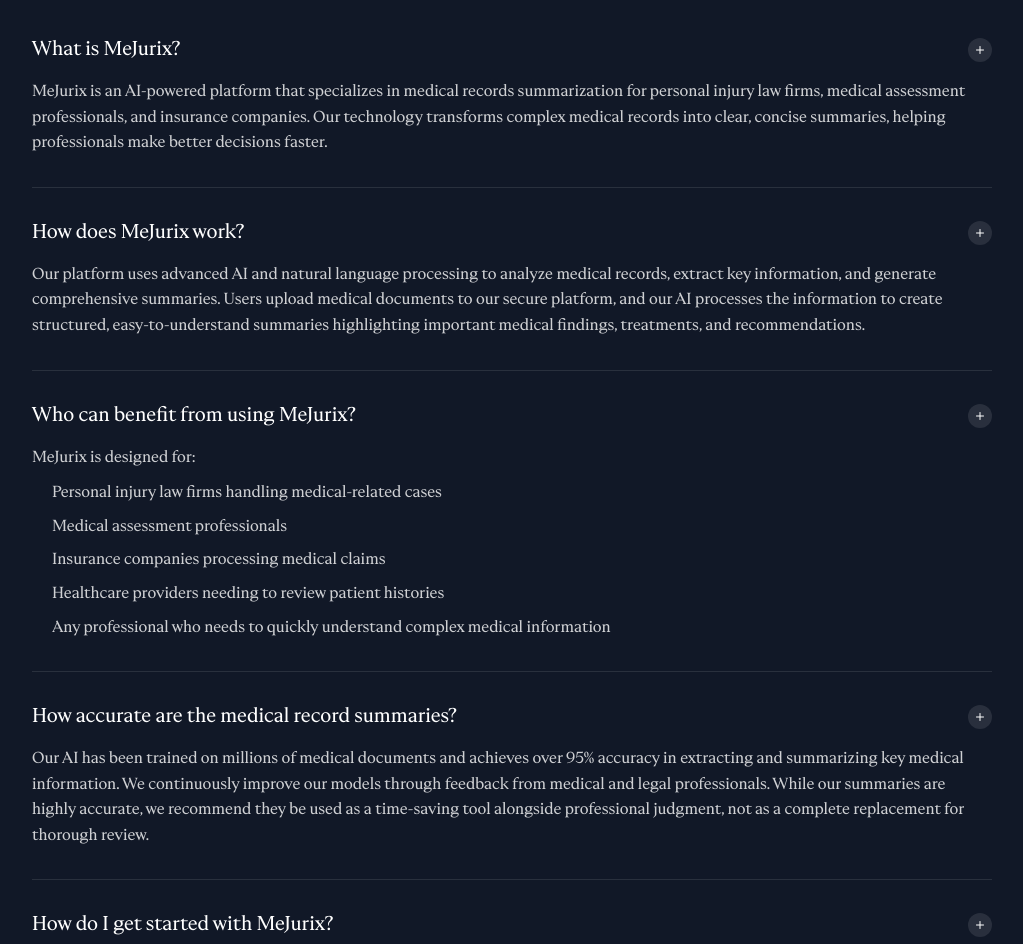
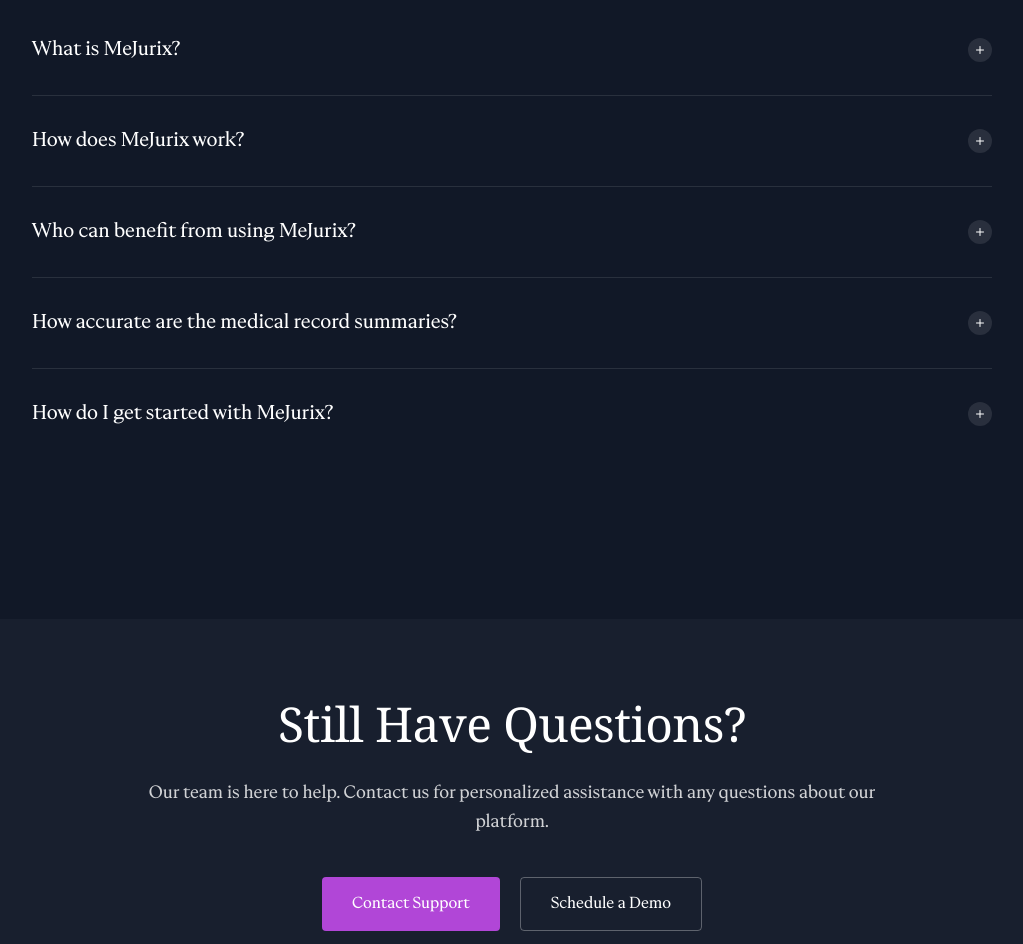
Before and after one commit to ScriptKitKat/mejuri, a Next.js app in the folder my-app/: page /faq in a window 1280 px wide. Shown: the part 568-1512 px from the top of the page, without its empty margins (128-1151 px from the left). Built offline with nearby package versions, Linux system fonts and the light colour scheme.

Commit message:
faq page

```diff
--- a/my-app/app/faq/page.tsx
+++ b/my-app/app/faq/page.tsx
@@ -1,7 +1,120 @@
+"use client"
+
+import { useState } from "react"
 import Navbar from "@/components/navbar"
 import Footer from "@/components/footer"
 
+// FAQ data organized by categories
+const faqData = {
+  general: [
+    {
+      question: "What is MeJurix?",
+      answer:
+        "MeJurix is an AI-powered platform that specializes in medical records summarization for personal injury law firms, medical assessment professionals, and insurance companies. Our technology transforms complex medical records into clear, concise summaries, helping professionals make better decisions faster.",
+    },
+    {
+      question: "How does MeJurix work?",
+      answer:
+        "Our platform uses advanced AI and natural language processing to analyze medical records, extract key information, and generate comprehensive summaries. Users upload medical documents to our secure platform, and our AI processes the information to create structured, easy-to-understand summaries highlighting important medical findings, treatments, and recommendations.",
+    },
+    {
+      question: "Who can benefit from using MeJurix?",
+      answer:
+        "MeJurix is designed for:\n• Personal injury law firms handling medical-related cases\n• Medical assessment professionals\n• Insurance companies processing medical claims\n• Healthcare providers needing to review patient histories\n• Any professional who needs to quickly understand complex medical information",
+    },
+    {
+      question: "How accurate are the medical record summaries?",
+      answer:
+        "Our AI has been trained on millions of medical documents and achieves over 95% accuracy in extracting and summarizing key medical information. We continuously improve our models through feedback from medical and legal professionals. While our summaries are highly accurate, we recommend they be used as a time-saving tool alongside professional judgment, not as a complete replacement for thorough review.",
+    },
+    {
+      question: "How do I get started with MeJurix?",
+      answer:
+        "Getting started is easy:\n1. Request a demo through our website to see how MeJurix works with your specific use case\n2. Our team will guide you through the onboarding process and help set up your account\n3. Upload your medical records to our secure platform\n4. Receive comprehensive summaries within minutes\n5. Integrate the summaries into your workflow",
+    },
+  ],
+  platform: [
+    {
+      question: "What file formats does MeJurix support?",
+      answer:
+        "MeJurix supports a wide range of file formats including PDF, DOC, DOCX, JPG, PNG, and TIFF. Our platform can process scanned documents using OCR technology to extract text from images.",
+    },
+    {
+      question: "How long does it take to process a medical record?",
+      answer:
+        "Processing time depends on the length and complexity of the medical record. Most documents are processed within minutes, while larger files or batches may take up to an hour. Our platform provides real-time status updates so you always know when your summaries will be ready.",
+    },
+    {
+      question: "Can I customize the summary format?",
+      answer:
+        "Yes, MeJurix offers customization options to tailor summaries to your specific needs. You can select different summary formats, highlight specific medical conditions or treatments, and adjust the level of detail included in each summary.",
+    },
+    {
+      question: "Does MeJurix integrate with other software?",
+      answer:
+        "Yes, we offer API integrations with popular case management systems, document management platforms, and electronic health record systems. Our team can work with you to set up custom integrations for your specific workflow needs.",
+    },
+  ],
+  security: [
+    {
+      question: "How does MeJurix ensure data security?",
+      answer:
+        "MeJurix employs enterprise-grade security measures including end-to-end encryption, secure cloud storage, and strict access controls. We are HIPAA compliant and follow industry best practices for data protection. Our platform undergoes regular security audits and penetration testing.",
+    },
+    {
+      question: "Is MeJurix HIPAA compliant?",
+      answer:
+        "Yes, MeJurix is fully HIPAA compliant. We implement all required technical, physical, and administrative safeguards to protect personal health information (PHI). We provide Business Associate Agreements (BAAs) to all clients who handle PHI.",
+    },
+    {
+      question: "Who has access to my uploaded documents?",
+      answer:
+        "Only authorized users within your organization can access your uploaded documents and generated summaries. Our staff does not access client data except in rare cases where technical support is requested, and only with explicit permission.",
+    },
+  ],
+  pricing: [
+    {
+      question: "How is MeJurix priced?",
+      answer:
+        "MeJurix offers flexible subscription plans based on your organization's needs. Pricing is typically determined by the volume of documents processed monthly and the number of users who need access to the platform. Contact our sales team for a customized quote.",
+    },
+    {
+      question: "Is there a free trial available?",
+      answer:
+        "Yes, we offer a 14-day free trial that includes processing up to 50 pages of medical records. This allows you to experience the platform's capabilities with your own documents before committing to a subscription.",
+    },
+    {
+      question: "Are there any long-term contracts?",
+      answer:
+        "We offer both monthly and annual subscription options. Annual subscriptions come with a discount compared to monthly billing. We don't require long-term commitments beyond your chosen billing cycle.",
+    },
+  ],
+}
+
 export default function FAQPage() {
+  // State for active category
+  const [activeCategory, setActiveCategory] = useState("general")
+
+  // State for expanded questions
+  const [expandedQuestions, setExpandedQuestions] = useState<Record<string, boolean>>({})
+
+  // Toggle question expansion
+  const toggleQuestion = (questionId: string) => {
+    setExpandedQuestions((prev) => ({
+      ...prev,
+      [questionId]: !prev[questionId],
+    }))
+  }
+
+  // Format answer text with line breaks
+  const formatAnswer = (text: string) => {
+    return text.split("\n").map((line, i) => (
+      <p key={i} style={{ marginBottom: i < text.split("\n").length - 1 ? "8px" : "0" }}>
+        {line}
+      </p>
+    ))
+  }
+
   return (
     <div style={{ backgroundColor: "#111827", color: "white", minHeight: "100vh" }}>
       <Navbar />
@@ -57,58 +170,24 @@
               marginBottom: "60px",
             }}
           >
+            {Object.keys(faqData).map((category) => (
               <button
+                key={category}
+                onClick={() => setActiveCategory(category)}
                 style={{
                   padding: "10px 25px",
                   border: "1px solid rgba(255, 255, 255, 0.3)",
                   borderRadius: "30px",
-                backgroundColor: "#B146D7",
+                  backgroundColor: activeCategory === category ? "#B146D7" : "transparent",
                   color: "white",
                   fontSize: "16px",
                   cursor: "pointer",
+                  transition: "background-color 0.3s ease",
                 }}
               >
-              General
+                {category.charAt(0).toUpperCase() + category.slice(1)}
               </button>
-            <button
-              style={{
-                padding: "10px 25px",
-                border: "1px solid rgba(255, 255, 255, 0.3)",
-                borderRadius: "30px",
-                backgroundColor: "transparent",
-                color: "white",
-                fontSize: "16px",
-                cursor: "pointer",
-              }}
-            >
-              Platform
-            </button>
-            <button
-              style={{
-                padding: "10px 25px",
-                border: "1px solid rgba(255, 255, 255, 0.3)",
-                borderRadius: "30px",
-                backgroundColor: "transparent",
-                color: "white",
-                fontSize: "16px",
-                cursor: "pointer",
-              }}
-            >
-              Security
-            </button>
-            <button
-              style={{
-                padding: "10px 25px",
-                border: "1px solid rgba(255, 255, 255, 0.3)",
-                borderRadius: "30px",
-                backgroundColor: "transparent",
-                color: "white",
-                fontSize: "16px",
-                cursor: "pointer",
-              }}
-            >
-              Pricing
-            </button>
+            ))}
           </div>
 
           {/* FAQ Items */}
@@ -122,18 +201,27 @@
                 textAlign: "center",
               }}
             >
-              General Questions
+              {activeCategory.charAt(0).toUpperCase() + activeCategory.slice(1)} Questions
             </h2>
 
-            {/* FAQ Item 1 */}
+            {faqData[activeCategory as keyof typeof faqData].map((item, index) => {
+              const questionId = `${activeCategory}-${index}`
+              const isExpanded = expandedQuestions[questionId] || false
+
+              return (
                 <div
+                  key={questionId}
                   style={{
-                marginBottom: "30px",
-                borderBottom: "1px solid rgba(255, 255, 255, 0.1)",
+                    marginBottom: index < faqData[activeCategory as keyof typeof faqData].length - 1 ? "30px" : "0",
+                    borderBottom:
+                      index < faqData[activeCategory as keyof typeof faqData].length - 1
+                        ? "1px solid rgba(255, 255, 255, 0.1)"
+                        : "none",
                     paddingBottom: "30px",
                   }}
                 >
                   <div
+                    onClick={() => toggleQuestion(questionId)}
                     style={{
                       display: "flex",
                       justifyContent: "space-between",
@@ -141,7 +229,7 @@
                       cursor: "pointer",
                     }}
                   >
-                <h3 style={{ fontSize: "20px", fontWeight: "500" }}>What is MeJurix?</h3>
+                    <h3 style={{ fontSize: "20px", fontWeight: "500" }}>{item.question}</h3>
                     <div
                       style={{
                         width: "24px",
@@ -151,211 +239,44 @@
                         display: "flex",
                         alignItems: "center",
                         justifyContent: "center",
+                        transition: "transform 0.3s ease",
+                        transform: isExpanded ? "rotate(45deg)" : "rotate(0deg)",
                       }}
                     >
                       <svg width="12" height="12" viewBox="0 0 24 24" fill="none" xmlns="http://www.w3.org/2000/svg">
-                    <path d="M12 5V19" stroke="white" strokeWidth="2" strokeLinecap="round" strokeLinejoin="round" />
-                    <path d="M5 12H19" stroke="white" strokeWidth="2" strokeLinecap="round" strokeLinejoin="round" />
+                        <path
+                          d="M12 5V19"
+                          stroke="white"
+                          strokeWidth="2"
+                          strokeLinecap="round"
+                          strokeLinejoin="round"
+                        />
+                        <path
+                          d="M5 12H19"
+                          stroke="white"
+                          strokeWidth="2"
+                          strokeLinecap="round"
+                          strokeLinejoin="round"
+                        />
                       </svg>
                     </div>
                   </div>
-              <div style={{ marginTop: "15px", fontSize: "16px", lineHeight: "1.6", opacity: "0.8" }}>
-                MeJurix is an AI-powered platform that specializes in medical records summarization for personal injury
-                law firms, medical assessment professionals, and insurance companies. Our technology transforms complex
-                medical records into clear, concise summaries, helping professionals make better decisions faster.
+                  <div
+                    style={{
+                      marginTop: isExpanded ? "15px" : "0",
+                      fontSize: "16px",
+                      lineHeight: "1.6",
+                      opacity: "0.8",
+                      maxHeight: isExpanded ? "1000px" : "0",
+                      overflow: "hidden",
+                      transition: "all 0.3s ease",
+                    }}
+                  >
+                    {isExpanded && formatAnswer(item.answer)}
                   </div>
                 </div>
-
-            {/* FAQ Item 2 */}
-            <div
-              style={{
-                marginBottom: "30px",
-                borderBottom: "1px solid rgba(255, 255, 255, 0.1)",
-                paddingBottom: "30px",
-              }}
-            >
-              <div
-                style={{
-                  display: "flex",
-                  justifyContent: "space-between",
-                  alignItems: "center",
-                  cursor: "pointer",
-                }}
-              >
-                <h3 style={{ fontSize: "20px", fontWeight: "500" }}>How does MeJurix work?</h3>
-                <div
-                  style={{
-                    width: "24px",
-                    height: "24px",
-                    borderRadius: "50%",
-                    backgroundColor: "rgba(255, 255, 255, 0.1)",
-                    display: "flex",
-                    alignItems: "center",
-                    justifyContent: "center",
-                  }}
-                >
-                  <svg width="12" height="12" viewBox="0 0 24 24" fill="none" xmlns="http://www.w3.org/2000/svg">
-                    <path d="M12 5V19" stroke="white" strokeWidth="2" strokeLinecap="round" strokeLinejoin="round" />
-                    <path d="M5 12H19" stroke="white" strokeWidth="2" strokeLinecap="round" strokeLinejoin="round" />
-                  </svg>
-                </div>
-              </div>
-              <div style={{ marginTop: "15px", fontSize: "16px", lineHeight: "1.6", opacity: "0.8" }}>
-                Our platform uses advanced AI and natural language processing to analyze medical records, extract key
-                information, and generate comprehensive summaries. Users upload medical documents to our secure
-                platform, and our AI processes the information to create structured, easy-to-understand summaries
-                highlighting important medical findings, treatments, and recommendations.
-              </div>
-            </div>
-
-            {/* FAQ Item 3 */}
-            <div
-              style={{
-                marginBottom: "30px",
-                borderBottom: "1px solid rgba(255, 255, 255, 0.1)",
-                paddingBottom: "30px",
-              }}
-            >
-              <div
-                style={{
-                  display: "flex",
-                  justifyContent: "space-between",
-                  alignItems: "center",
-                  cursor: "pointer",
-                }}
-              >
-                <h3 style={{ fontSize: "20px", fontWeight: "500" }}>Who can benefit from using MeJurix?</h3>
-                <div
-                  style={{
-                    width: "24px",
-                    height: "24px",
-                    borderRadius: "50%",
-                    backgroundColor: "rgba(255, 255, 255, 0.1)",
-                    display: "flex",
-                    alignItems: "center",
-                    justifyContent: "center",
-                  }}
-                >
-                  <svg width="12" height="12" viewBox="0 0 24 24" fill="none" xmlns="http://www.w3.org/2000/svg">
-                    <path d="M12 5V19" stroke="white" strokeWidth="2" strokeLinecap="round" strokeLinejoin="round" />
-                    <path d="M5 12H19" stroke="white" strokeWidth="2" strokeLinecap="round" strokeLinejoin="round" />
-                  </svg>
-                </div>
-              </div>
-              <div style={{ marginTop: "15px", fontSize: "16px", lineHeight: "1.6", opacity: "0.8" }}>
-                MeJurix is designed for:
-                <ul style={{ marginTop: "10px", paddingLeft: "20px" }}>
-                  <li style={{ marginBottom: "8px" }}>Personal injury law firms handling medical-related cases</li>
-                  <li style={{ marginBottom: "8px" }}>Medical assessment professionals</li>
-                  <li style={{ marginBottom: "8px" }}>Insurance companies processing medical claims</li>
-                  <li style={{ marginBottom: "8px" }}>Healthcare providers needing to review patient histories</li>
-                  <li>Any professional who needs to quickly understand complex medical information</li>
-                </ul>
-              </div>
-            </div>
-
-            {/* FAQ Item 4 */}
-            <div
-              style={{
-                marginBottom: "30px",
-                borderBottom: "1px solid rgba(255, 255, 255, 0.1)",
-                paddingBottom: "30px",
-              }}
-            >
-              <div
-                style={{
-                  display: "flex",
-                  justifyContent: "space-between",
-                  alignItems: "center",
-                  cursor: "pointer",
-                }}
-              >
-                <h3 style={{ fontSize: "20px", fontWeight: "500" }}>How accurate are the medical record summaries?</h3>
-                <div
-                  style={{
-                    width: "24px",
-                    height: "24px",
-                    borderRadius: "50%",
-                    backgroundColor: "rgba(255, 255, 255, 0.1)",
-                    display: "flex",
-                    alignItems: "center",
-                    justifyContent: "center",
-                  }}
-                >
-                  <svg width="12" height="12" viewBox="0 0 24 24" fill="none" xmlns="http://www.w3.org/2000/svg">
-                    <path d="M12 5V19" stroke="white" strokeWidth="2" strokeLinecap="round" strokeLinejoin="round" />
-                    <path d="M5 12H19" stroke="white" strokeWidth="2" strokeLinecap="round" strokeLinejoin="round" />
-                  </svg>
-                </div>
-              </div>
-              <div style={{ marginTop: "15px", fontSize: "16px", lineHeight: "1.6", opacity: "0.8" }}>
-                Our AI has been trained on millions of medical documents and achieves over 95% accuracy in extracting
-                and summarizing key medical information. We continuously improve our models through feedback from
-                medical and legal professionals. While our summaries are highly accurate, we recommend they be used as a
-                time-saving tool alongside professional judgment, not as a complete replacement for thorough review.
-              </div>
-            </div>
-
-            {/* FAQ Item 5 */}
-            <div>
-              <div
-                style={{
-                  display: "flex",
-                  justifyContent: "space-between",
-                  alignItems: "center",
-                  cursor: "pointer",
-                }}
-              >
-                <h3 style={{ fontSize: "20px", fontWeight: "500" }}>How do I get started with MeJurix?</h3>
-                <div
-                  style={{
-                    width: "24px",
-                    height: "24px",
-                    borderRadius: "50%",
-                    backgroundColor: "rgba(255, 255, 255, 0.1)",
-                    display: "flex",
-                    alignItems: "center",
-                    justifyContent: "center",
-                  }}
-                >
-                  <svg width="12" height="12" viewBox="0 0 24 24" fill="none" xmlns="http://www.w3.org/2000/svg">
-                    <path d="M12 5V19" stroke="white" strokeWidth="2" strokeLinecap="round" strokeLinejoin="round" />
-                    <path d="M5 12H19" stroke="white" strokeWidth="2" strokeLinecap="round" strokeLinejoin="round" />
-                  </svg>
-                </div>
-              </div>
-              <div style={{ marginTop: "15px", fontSize: "16px", lineHeight: "1.6", opacity: "0.8" }}>
-                Getting started is easy:
-                <ol style={{ marginTop: "10px", paddingLeft: "20px" }}>
-                  <li style={{ marginBottom: "8px" }}>
-                    Request a demo through our website to see how MeJurix works with your specific use case
-                  </li>
-                  <li style={{ marginBottom: "8px" }}>
-                    Our team will guide you through the onboarding process and help set up your account
-                  </li>
-                  <li style={{ marginBottom: "8px" }}>Upload your medical records to our secure platform</li>
-                  <li style={{ marginBottom: "8px" }}>Receive comprehensive summaries within minutes</li>
-                  <li>Integrate the summaries into your workflow</li>
-                </ol>
-              </div>
-            </div>
-          </div>
-
-          {/* Platform Questions Section */}
-          <div style={{ marginBottom: "80px", display: "none" }}>
-            <h2
-              style={{
-                fontSize: "28px",
-                fontFamily: "Georgia, Times New Roman, serif",
-                fontWeight: "normal",
-                marginBottom: "40px",
-                textAlign: "center",
-              }}
-            >
-              Platform Questions
-            </h2>
-
-            {/* Additional FAQ items would go here */}
+              )
+            })}
           </div>
         </section>
 
```
Lines whose indentation alone changed are shown as unchanged.
